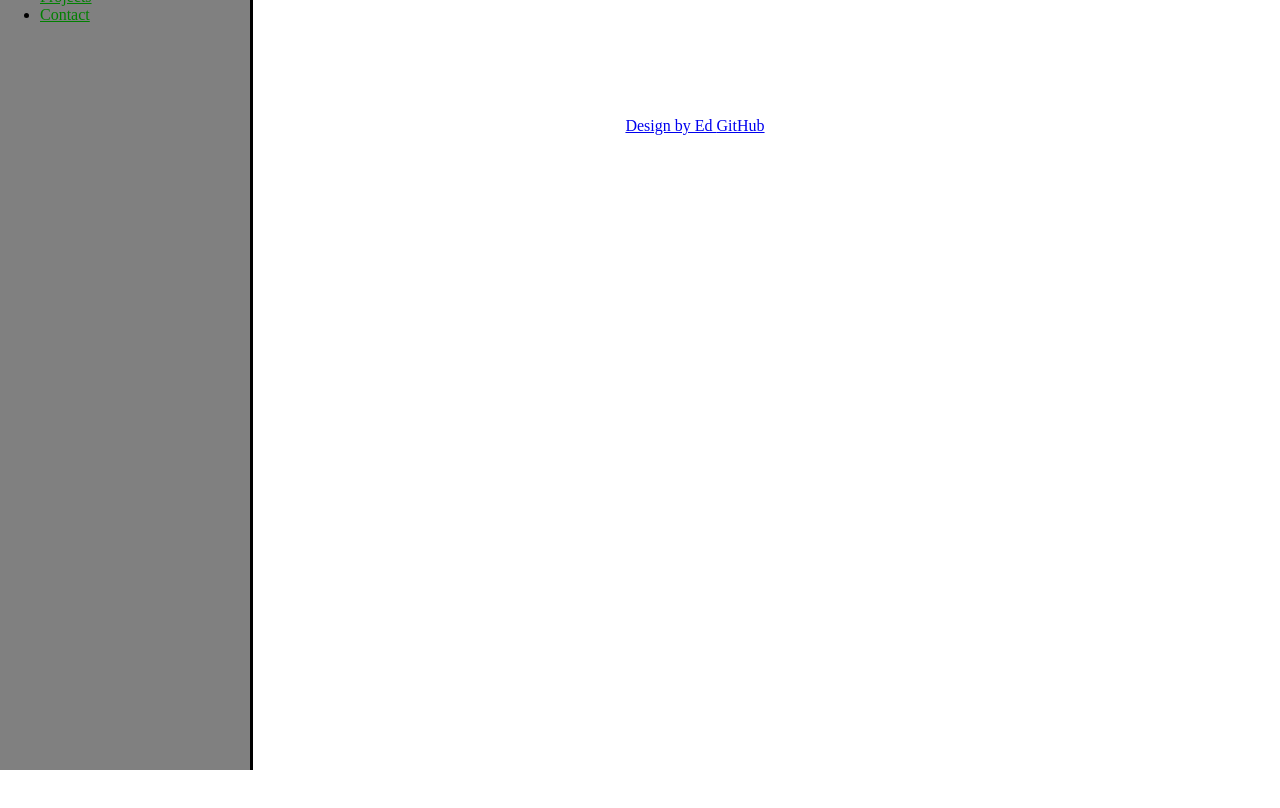
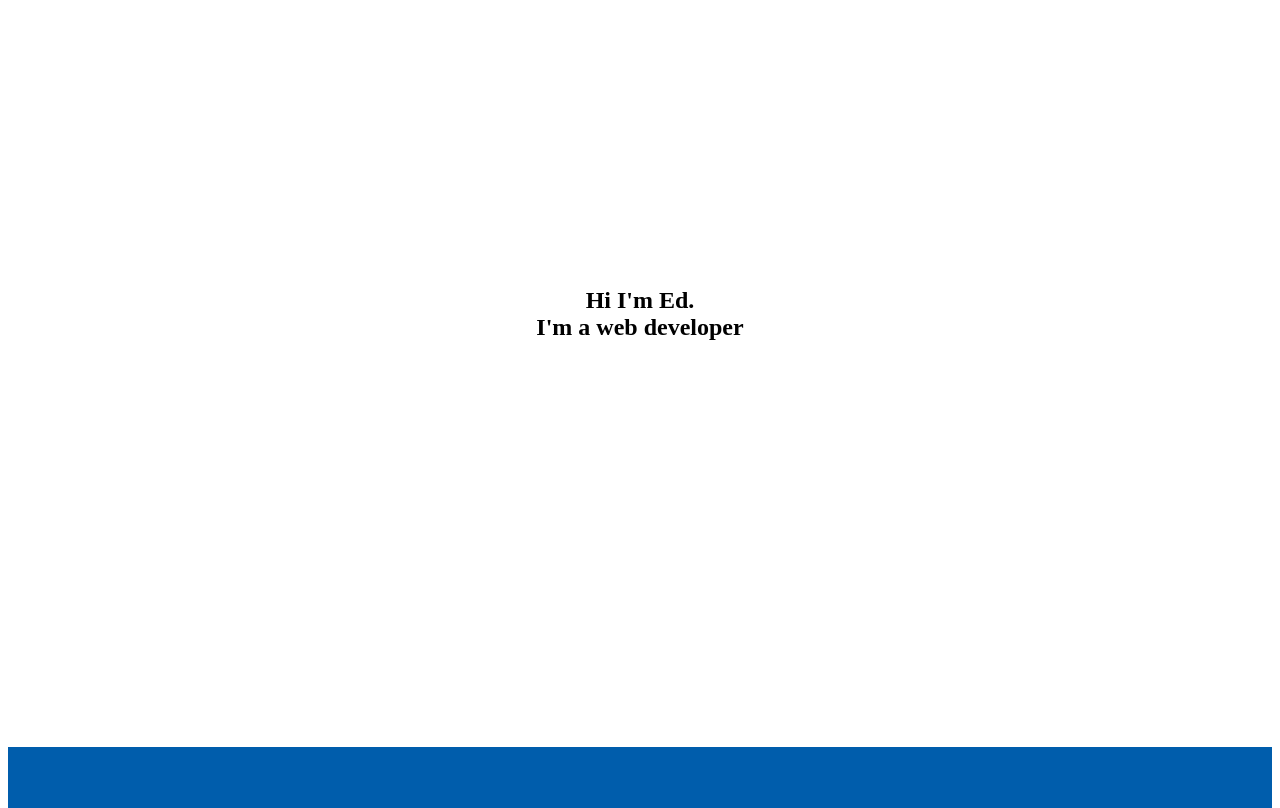
Before and after one commit to MrMelbourne/Personal-Portfolio, a plain HTML site: page index.html in a window 1280 px wide. Shown: the part 46-854 px from the top of the page. Before the commit the page ends 800 px from the top, so only its background shows below. Drawn offline with Linux system fonts and the light colour scheme.

Commit message:
Update 1

```diff
--- a/stylesheet.css
+++ b/stylesheet.css
@@ -1,56 +1,85 @@
+
+#welcome-section{
+  margin: 0;
+  padding: 0;
+ height: 100vh;
+}
+
+nav {
+ margin-left: -40px;
+ margin-right: 40px;
+  margin-top: -35px;
+}
 
 
-#header {
-color: orange;
-text-align: center;
-margin-top: 30px;
-padding-top 10px;
-padding-bottom: 10px;
-}
 
 #navbar {
-position: fixed;
-background-color: grey;
-  border-right:solid;
-  border-color: black;
- width:210px;
-  height:100%;
-min-width:200px;
- left:0px;
-  top:0px;
+
+  overflow: hidden;
+  background-color: #beb750;
+    position: fixed;
+  width: 100%;
 
 }
 
-p {
-color: blue;
+#navbar li {
+list-style-type: none;
+font-size: 25px;
+}
+
+#navbar a {
+  float: left;
+  display: block;
+  color: #00843D;
+  font-weight: bold;
+  padding: 14px;
+  text-decoration: none;
+
+  }
+
+
+
+h1 {
 text-align: center;
-margin-left: 110px;
-padding-bottom: 45px;
+    min-height: 55vh;
+  padding-top: 45vh;
+}
+
+  #box-1 {
+    background-color: #005DAC;
+    height: 100vh;
+    width: auto;
+      overflow: hidden;
+padding: 10px 10px 10px 15px;
+  margin: 0;
+  padding: 0;
+  }
+
+#box-1 h4 {
+font-size: 40px;
+text-align: center;
+font-family: georgia;
+ margin-top: 90px;
+}
+
+#box-2 {
+    background-color: #444337;
+    height: 50vh;
+    width: 100%;
+margin: 50px 0px 20px 0px;
+}
+
+#box-2 h3 {
+  color: black;
+text-align: center;
+padding: 50px;
+font-size: 40px;
 }
 
 
-#navbar a {
-position: fixed;
-color: green;
-}
-
-a:hover {
-   background-color: yellow;
-}
-
-
-header {
-font-size: 20px;
-font-family: georgia;
-}
-
-body {
-background-color: #ffffff;
-}
-
 @media screen and (max-width: 992px) {
   body {
-    background-color: #59707A;
+    background-color: orange;
   }
 }
 
@@ -60,6 +89,35 @@ background-color: #ffffff;
   }
 }
 
-.main-section {
-text-align: center;
+
+#footer
+
+{
+
+padding: 55px 10px -100px;
+margin-top: 60px;
+margin-bottom: -150px;
+background-color: #24b981;
+text-align: left;
+   position: absolute;
+    left: 0;
+    right: 0;
+    width: 100%;
+
 }
+
+#footer p
+{
+ color: black;
+ font-weight: bold;
+margin-left: 15px;
+margin-top: -25px;
+
+}
+
+#footer a {
+color: black;
+ font-weight: bold;
+margin-left: 15px;
+font-size: 20px;
+}
```
